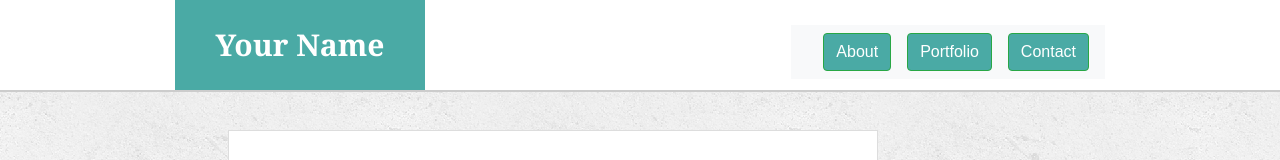
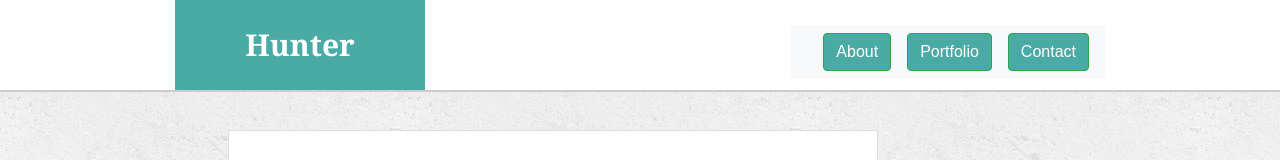
Before and after one commit to IsaiahFlagg/02-bootstrap-portfolio, a plain HTML site: page index.html in a window 1280 px wide. Shown: the top 160 px of the page. Drawn offline with nearby package versions, Linux system fonts and the light colour scheme.

Commit message:
changed contents of header

```diff
--- a/index.html
+++ b/index.html
@@ -16,7 +16,7 @@
 
     <header id="masthead">
       <div class="container">
-        <a href="index.html" id="logo">Your Name</a>
+        <a href="index.html" id="logo">Hunter</a>
         <nav class="navbar navbar-expand-lg navbar-light bg-light">
           <button class="navbar-toggler" type="button" data-toggle="collapse" data-target="#navbarNav"
             aria-controls="navbarNav" aria-expanded="false" aria-label="Toggle navigation">
```
Also changed, not shown: contact.html (+1 -1 lines), portfolio.html (+1 -1 lines).
